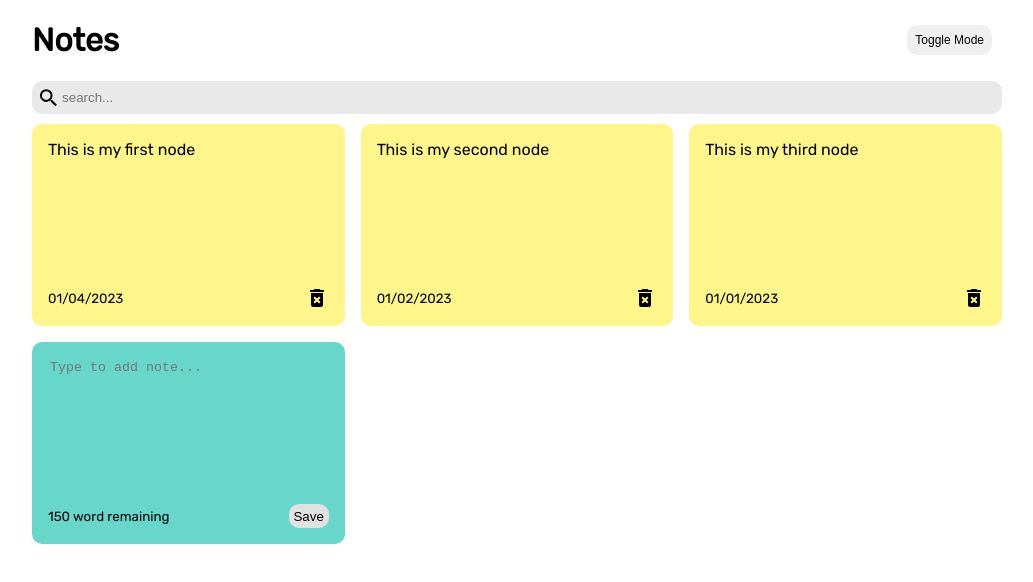
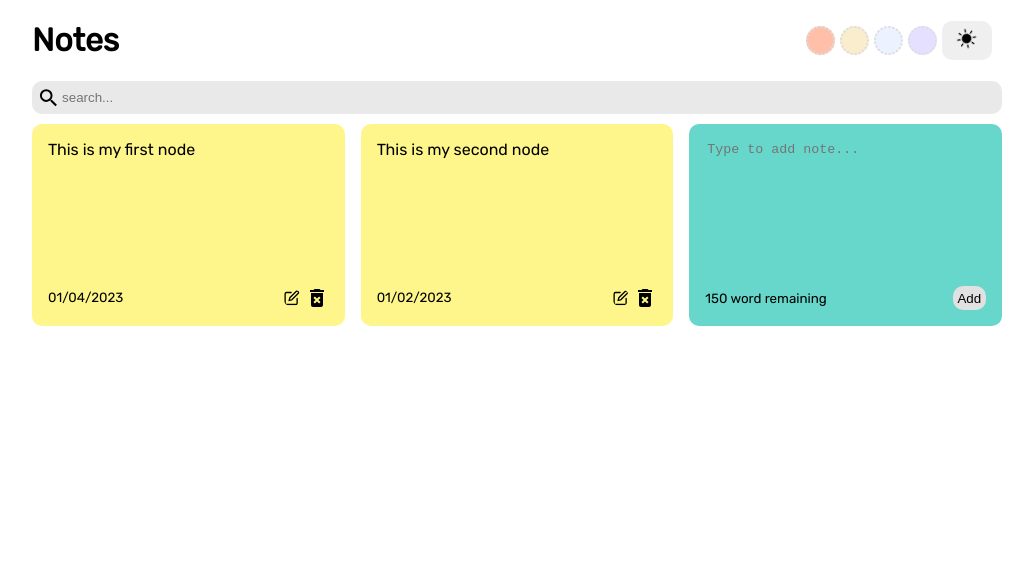
Before and after one commit to juber13/note-app, a React (Create React App) app: page / in a window 1280 px wide. Shown: the top 582 px of the page, without its empty margins (123-1156 px from the left). Built offline with nearby package versions, Linux system fonts and the light colour scheme.

Commit message:
make theme component

```diff
--- a/public/index.html
+++ b/public/index.html
@@ -15,16 +15,8 @@
       user's mobile device or desktop. See https://developers.google.com/web/fundamentals/web-app-manifest/
     -->
     <link rel="manifest" href="%PUBLIC_URL%/manifest.json" />
-    <!--
-      Notice the use of %PUBLIC_URL% in the tags above.
-      It will be replaced with the URL of the `public` folder during the build.
-      Only files inside the `public` folder can be referenced from the HTML.
-
-      Unlike "/favicon.ico" or "favicon.ico", "%PUBLIC_URL%/favicon.ico" will
-      work correctly both with client-side routing and a non-root public URL.
-      Learn how to configure a non-root public URL by running `npm run build`.
-    -->
-    <title>React App</title>
+    <title>Note App</title>
+      <a href=""></a>
   </head>
   <body>
     <noscript>You need to enable JavaScript to run this app.</noscript>
--- a/src/AddNote.js
+++ b/src/AddNote.js
@@ -1,37 +1,37 @@
-import React,{useState} from 'react'
+function AddNote({addNote , isUpdating , setInputValue , inputValue , handleUpdate}) {
+    const maxWord = 150;
 
-function AddNote({addNote}) {
-    const [noteText , setNoteText] = useState('');
-    const maxWord = 150;
     const handleNoteText = (e) => {
-        if(maxWord - noteText.length > 0)
-        setNoteText(e.target.value);
+        if(maxWord - inputValue.length > 0)
+        setInputValue(e.target.value);
     }
 
     const handleAddNote = () => {
-        if(noteText.trim().length > 0){
-            addNote(noteText);
-            setNoteText('');
+        if(inputValue.trim().length > 0){
+            addNote(inputValue);
+            setInputValue(inputValue);
+            setInputValue('');
         }
     }
 
-
-  return (
+    return (
     <div className='note new'>
         <div className='note-list'>
             <textarea
             cols="10"
             rows="8"
-            value={noteText}
+            value={inputValue}
             placeholder='Type to add note...'
             onChange={handleNoteText}
             >
-
             </textarea>
-        </div>
+       </div>
         <div className='note-footer'>
-            <small>{maxWord - noteText.length} word remaining</small>
-            <button className='save-btn' onClick={handleAddNote}>Save</button>
+            <small>{maxWord - inputValue.length} word remaining</small>
+            {  isUpdating ?
+                <button className='edit-btn' onClick={handleUpdate}>Save</button>
+                :<button className='save-btn' onClick={handleAddNote}>Add</button>
+            }
 
         </div>
     </div>
--- a/src/App.js
+++ b/src/App.js
@@ -8,34 +8,41 @@ import FlashMessage from "./FlashMessage";
 
 function App() {
   const [notes , setNotes] = useState([
-    {id : 1 , text : "This is my first node" , date : "01/04/2023"},
-    {id : 2 , text : "This is my second node" , date : "01/02/2023"},
-    {id : 3 , text : "This is my third node" , date : "01/01/2023"},
+    {id : 0 , text : "This is my first node" , date : "01/04/2023"},
+    {id : 1 , text : "This is my second node" , date : "01/02/2023"},
   ]);
 
   const [searchText , setSearchText] = useState("");
   const [darkMode , setDarkMode] = useState(false);
   const [showFlasMessage , setShowFlash] = useState(false);
-  const [message , setMesage] = useState("");
+  const [message , setMessage] = useState("");
+  const [isUpdating , setUpdating] = useState(false);
+  const [inputValue , setInputValue] = useState('');
+  const [index , setIndex] = useState(0)
+  const [color , setColor] = useState('');
 
   const addNote = (text) => {
     setShowFlash(true)
-    setMesage("Note added!!");
+    setMessage("Note added!");
     const date  = new Date();
     const newNote = {
-      id : notes.length + 1,
+      id : notes.length,
       text : text,
       date : date.toLocaleDateString(),
     }
+
+    console.log(notes);
 
     const newNotes = [...notes , newNote];
     setNotes(newNotes);
     addLoLocalStorage(newNotes);
   }
 
+
   useEffect(() => {
     const saveNotes = JSON.parse(localStorage.getItem('notes'));
     if(saveNotes) setNotes(saveNotes);
+    // if(darkMode)  setColor("#000");
    },[])
 
    const addLoLocalStorage = (note) => {
@@ -43,27 +50,44 @@ function App() {
   }
 
 
-
   const DeleteNote = (id) => {
      const newNotes = notes.filter(note => note.id !== id);
      setNotes(newNotes);
      addLoLocalStorage(newNotes);
      setShowFlash(true)
-     setMesage("Note deleted!!");
+     setMessage("Note deleted!");
   }
 
   setTimeout(() => {
     setShowFlash(false);
-  }, 1500);
+  }, 1000);
 
 
+  const handleEdit = (id) => {
+    setInputValue(notes[id].text);
+    setUpdating(true);
+    setIndex(id);
+  }
+
+  const handleUpdate = () => {
+    if(inputValue.trim().length > 0){
+      const newNotes = [...notes];
+      newNotes[index].text = inputValue;
+      setNotes(newNotes);
+      setInputValue("");
+      addLoLocalStorage(newNotes);
+      setUpdating(false);
+      setShowFlash(true)
+      setMessage("Note Updated!");
+    }
+  }
 
   return (
-    <div className={`${darkMode && 'dark-mode'}`}>
+    <div className={`${darkMode && 'dark-mode'}`} style={{backgroundColor : color}}>
       <div className="container">
-        <Header handleDarkMode={setDarkMode}/>
+        <Header handleDarkMode={setDarkMode} setColor={setColor} darkMode={darkMode}/>
         <Search setSearchText={setSearchText}/>
-        <NoteList notes={notes.filter(note => note.text.toLowerCase().includes(searchText))} addNote={addNote} handleDeleteNote={DeleteNote}/>
+        <NoteList notes={notes.filter(note => note.text.toLowerCase().includes(searchText))} addNote={addNote} handleDeleteNote={DeleteNote} handleEdit={handleEdit} isUpdating={isUpdating} inputValue={inputValue} setInputValue={setInputValue} handleUpdate={handleUpdate}/>
         <FlashMessage showFlasMessage={showFlasMessage} message={message}/>
       </div>
     </div>
--- a/src/FlashMessage.js
+++ b/src/FlashMessage.js
@@ -2,7 +2,9 @@ import React from 'react'
 
 function FlashMessage({showFlasMessage , message}) {
   return (
+    <>
     <div className={"flashmesage " + (showFlasMessage ? "active" : "")}>{message}</div>
+    </>
   )
 }
 
--- a/src/Header.js
+++ b/src/Header.js
@@ -1,10 +1,21 @@
-import React from 'react'
+import React, { useState } from 'react'
+import Theme from "./Theme";
+import {BsFillMoonFill} from 'react-icons/bs'
+import {BsFillSunFill} from 'react-icons/bs'
 
-function Header({handleDarkMode}) {
+function Header({handleDarkMode , setColor , darkMode}) {
+  const [themes] = useState(["#FFBFA9" , "#FAEDCD" , "#ECF2FF" , "#E5E0FF"])
   return (
     <div className='header'>
         <h1>Notes</h1>
-        <button onClick={() => handleDarkMode((prev) => !prev)}lassName='save'>Toggle Mode</button>
+        <div className='theme-container'>
+          {themes.map(theme => <Theme color={theme} setColor={setColor}/>)}
+          <button onClick={() => handleDarkMode((prev) => !prev)} className='dark-mode-btn'>
+           {darkMode ? <BsFillMoonFill className='moon-icon'/> : <BsFillSunFill className='sun-icon'/>}
+          </button>
+
+        </div>
+
     </div>
   )
 }
--- a/src/Note.js
+++ b/src/Note.js
@@ -1,11 +1,15 @@
 import React from 'react'
-import { MdDeleteForever } from 'react-icons/md'
+import { MdDeleteForever} from 'react-icons/md';
+import { FiEdit } from 'react-icons/fi';
 
 
-function Note({text , id , date , handleDeleteNote}) {
+
+function Note({text , id , date , handleDeleteNote , handleEdit}) {
   const formatText = (str) => {
     return str.slice(0 ,1).toUpperCase() + str.slice(1)
   }
+
+
   return (
     <div className='note' key={id}>
         <div className='note-text'>
@@ -13,7 +17,10 @@ function Note({text , id , date , handleDeleteNote}) {
         </div>
         <div className="note-footer">
             <small>{date}</small>
+            <div className="icons" style={{display : "flex" , alignItems : "center"}}>
+            <FiEdit className='edit-btn' onClick={() => handleEdit(id)}/>
             <MdDeleteForever className='delete-btn' onClick={() => handleDeleteNote(id)}/>
+            </div>
         </div>
     </div>
   )
--- a/src/NoteList.js
+++ b/src/NoteList.js
@@ -1,15 +1,16 @@
 import React from 'react'
 import Note from './Note'
 import AddNote from './AddNote'
-function NoteList({notes , addNote , handleDeleteNote}) {
+
+function NoteList({notes , addNote , handleDeleteNote , handleEdit , isUpdating , setInputValue , inputValue , handleUpdate}) {
   return (
     <div className='note-list'>
         {notes.map((note) => {
-            return <Note text={note.text} id={note.id} date={note.date} handleDeleteNote={handleDeleteNote}/>
+            return <Note text={note.text} id={note.id} date={note.date} handleDeleteNote={handleDeleteNote} handleEdit={handleEdit}/>
         })}
-        <AddNote addNote={addNote}/>
+        <AddNote addNote={addNote} isUpdating={isUpdating} setInputValue={setInputValue} inputValue={inputValue} handleUpdate={handleUpdate}/>
     </div>
   )
 }
 
-export default NoteList
+export default NoteList;
--- /dev/null
+++ b/src/Theme.js
@@ -0,0 +1,14 @@
+import React from 'react'
+
+function Theme({color , setColor}) {
+
+    const updateTheme = (e) => {
+          setColor(e.target.dataset.color);
+        //   e.target.style.transform = "scale(1.3)";
+    }
+  return (
+    <div className='theme' data-color={color} style={{backgroundColor : color}} onClick={updateTheme}></div>
+  )
+}
+
+export default Theme
--- a/src/index.css
+++ b/src/index.css
@@ -81,8 +81,14 @@ textarea:focus{
     font-size: 1.5rem;
 }
 
-.delete-btn:hover{
+.delete-btn:hover , .edit-btn:hover{
     cursor: pointer;
+}
+
+.edit-btn{
+    border: none;
+    padding: 0.3rem;
+    border-radius: 10px;
 }
 
 .search{
@@ -141,3 +147,50 @@ textarea:focus{
 .active{
     transform: translateY(0%);
 }
+
+.theme-container{
+    display: flex;
+    align-items: center;
+    gap: 5px;
+}
+
+.theme{
+    width: 25px;
+    height: 25px;
+    border-radius:50%;
+    background-color: red;
+    cursor: pointer;
+    transition: transform 0.5s ease;
+    border: 2px dotted #ddd;
+}
+
+.theme:hover{
+    transform: scale(1.5);
+}
+
+
+.dark-mode-btn{
+  width: 50px;
+}
+
+.moon-icon , .sun-icon{
+    font-size: 1.2rem;
+}
+
+.sun-icon{
+    animation: rotate 5s linear infinite;
+}
+
+.moon-icon:hover{
+    transition: transform 0.3s ease;
+    transform: translateY(100%);
+}
+
+@keyframes  rotate{
+    from{
+        transform: rotate(0deg);
+    }
+    to{
+        transform: rotate(360deg);
+    }
+}
```
